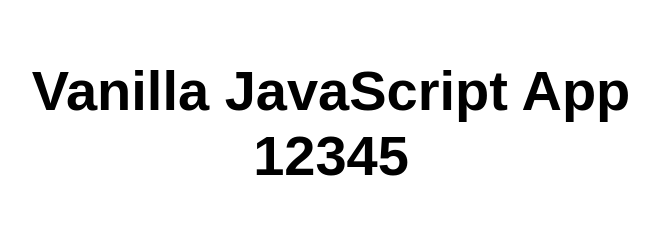
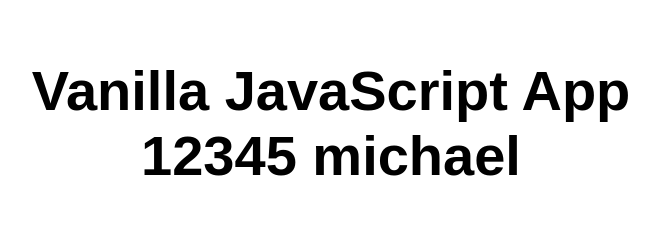
Before and after one commit to michael7943/azure-vanilla-basic, a plain HTML site: page src/index.html in a window 1280 px wide. Shown: the whole page, without its empty margins (309-968 px from the left). Drawn offline with Linux system fonts and the light colour scheme.

Commit message:
name added

```diff
--- a/src/index.html
+++ b/src/index.html
@@ -10,7 +10,7 @@
 
 <body>
   <main>
-    <h1>Vanilla JavaScript App 12345</h1>
+    <h1>Vanilla JavaScript App 12345 michael</h1>
   </main>
 </body>
 
```
